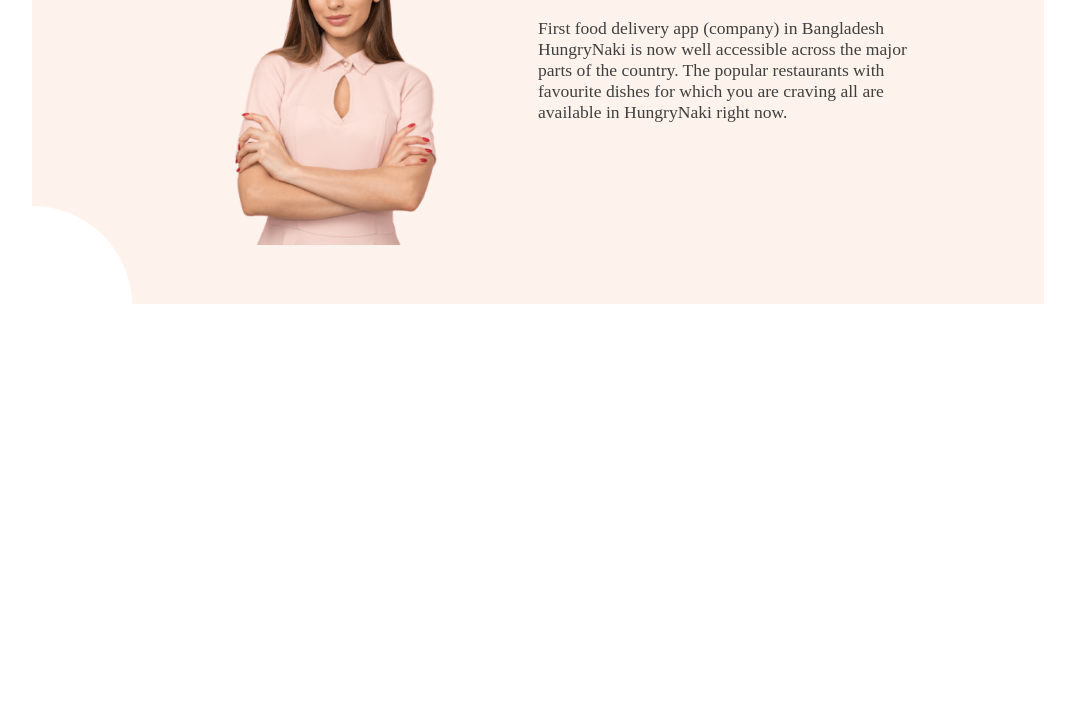
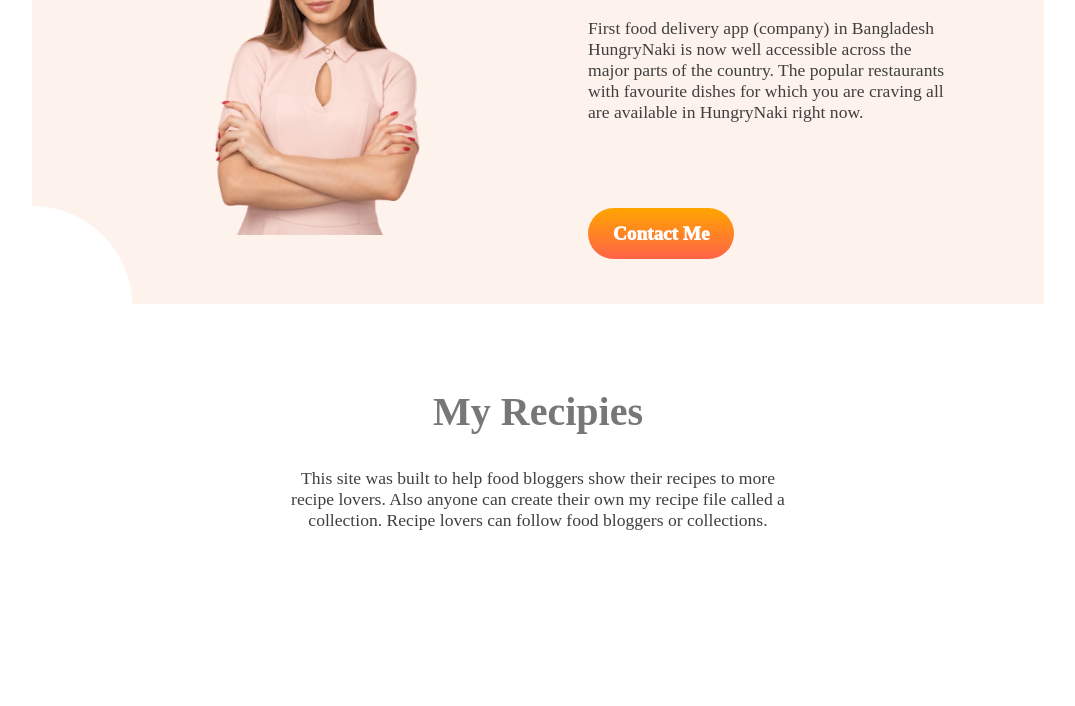
Before and after one commit to ShanjidAhmed/Food-Network, a plain HTML site: page index.html in a window 1280 px wide. Shown: the part 688-1394 px from the top of the page, without its empty margins (102-1177 px from the left). Before the commit the page ends 1100 px from the top, so only its background shows below. Drawn offline with Linux system fonts and the light colour scheme.

Commit message:
Section 2 Completed

```diff
--- a/index.html
+++ b/index.html
@@ -33,10 +33,15 @@
             <div class="half-width">
                 <img id="aboutme-img" src="images/female/Person Image.png" alt="">
             </div>
-            <div class="half-width" style="padding-top: 5%;">
+            <div class="half-width" style="padding-top: 5%; padding-left: 100px;">
                 <h2>About Me</h2>
                 <p id="aboutme-para">First food delivery app (company) in Bangladesh HungryNaki is now well accessible across the major parts of the country. The popular restaurants with favourite dishes for which you are craving all are available in HungryNaki right now.</p>
+                <a href="https://www.hungrynaki.com/">Contact Me</a>
             </div>
+        </div>
+        <div id="MyRecipies" >
+            <h2 style="color: rgb(119, 119, 119);">My Recipies</h2>
+            <p id="MyRecipies-para">This site was built to help food bloggers show their recipes to more recipe lovers. Also anyone can create their own my recipe file called a collection. Recipe lovers can follow food bloggers or collections.</p>
         </div>
     </section>
 </body>
--- a/style.css
+++ b/style.css
@@ -17,6 +17,7 @@ a{
     background-image: linear-gradient(orange, tomato);
     padding: 15px 25px;
     font-weight: 1000;
+    font-size: 120%;
     border-radius: 40px;
 
 }
@@ -40,6 +41,7 @@ body{
     color: rgb(63, 63, 63);
     font-size: 110%;
     padding-right: 20%;
+    margin-bottom: 100px;
 }
 .display{
     display: flex;
@@ -55,9 +57,9 @@ body{
 
 }
 #aboutme-img{
-    width: 40%;
+    width: 45%;
     padding-left: 40%;
-    padding-top: 70px;
+    padding-top: 55px;
 }
 #sec2-bg{
     background-image: url(images/shapes/7.png);
@@ -68,3 +70,14 @@ body{
 section{
     border-bottom: 100px solid white;
 }
+#MyRecipies{
+    text-align: center;
+    border-top: 50px solid white;
+    border-bottom: 50px solid white;
+    padding-left: 30%;
+    padding-right: 30%;
+}
+#MyRecipies-para{
+    color: rgb(63, 63, 63);
+    font-size: 110%;
+}
```
